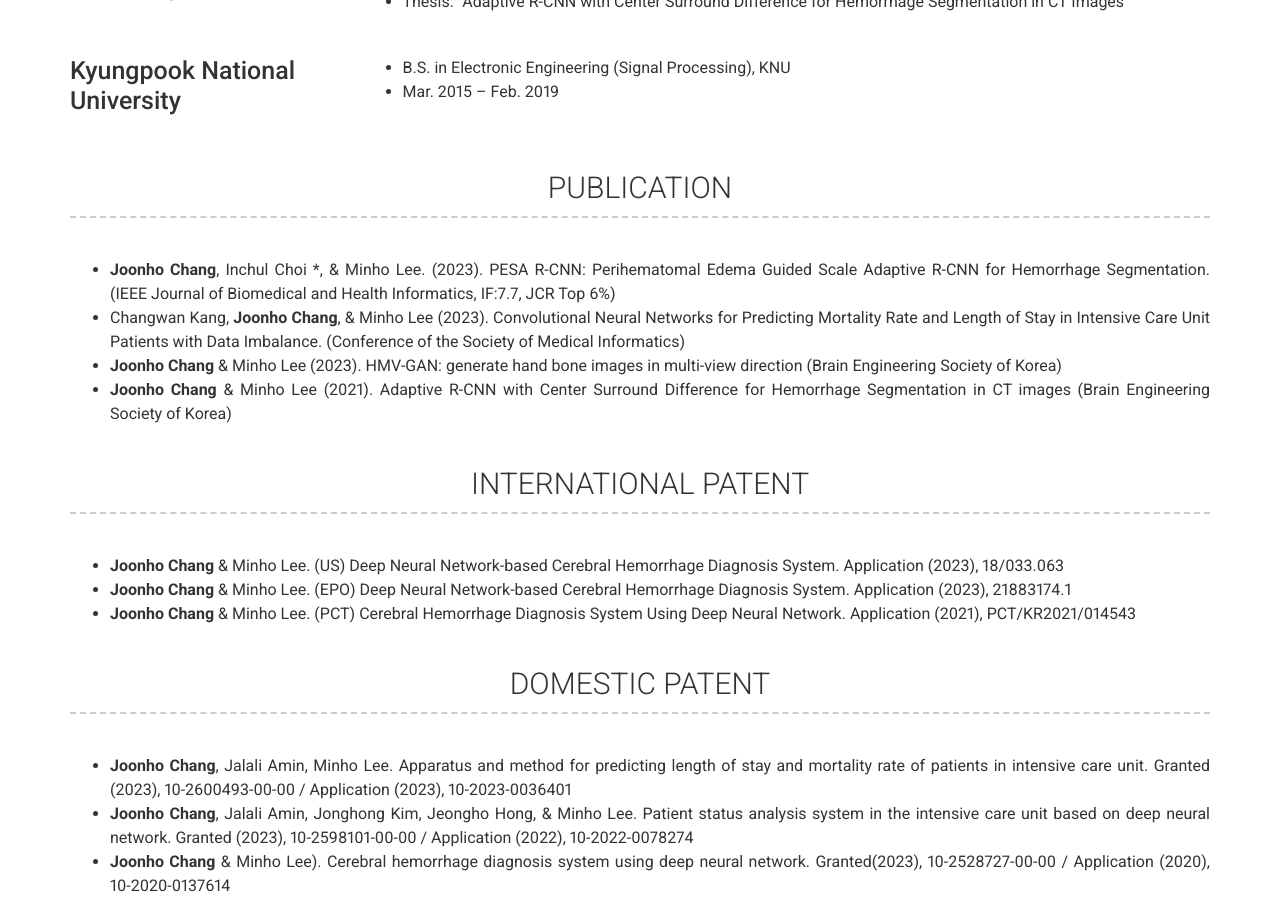
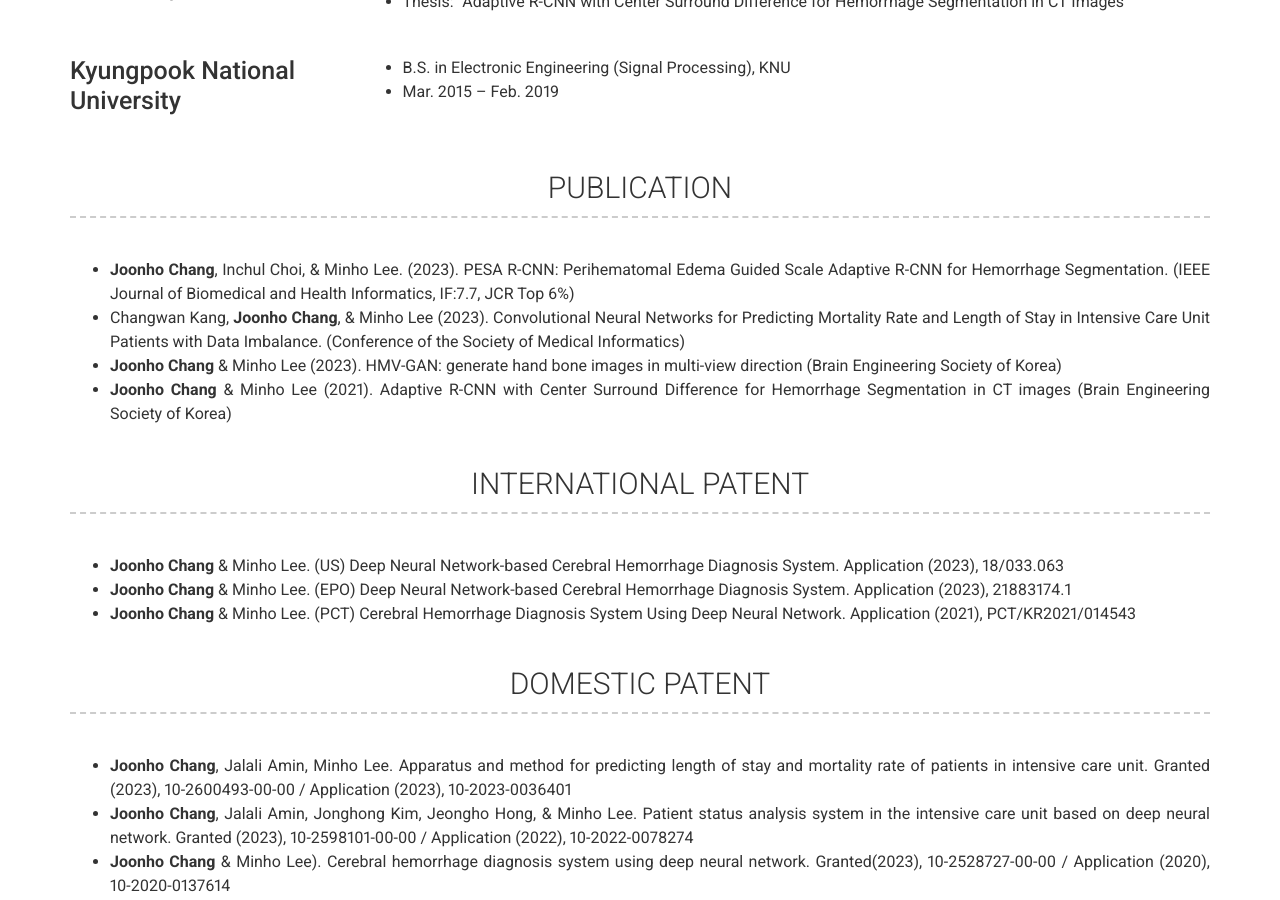
Before and after one commit to joonhozx/joonhozx.github.io, a Jekyll site: the page built from index.md, in a window 1280 px wide and 900 px high, scrolled down 779 px. Built offline with Jekyll 4.4.1, drawn with Linux system fonts in a browser that asks for light colours; nearby versions of some CDN libraries.

Commit message:
Update _config.yml

```diff
--- a/_config.yml
+++ b/_config.yml
@@ -101,7 +101,7 @@ content:
   - title: PUBLICATION
     layout: text
     content: | # this will include new lines to allow paragraphs
-      - **Joonho Chang**, Inchul Choi \*, & Minho Lee. (2023). PESA R-CNN: Perihematomal Edema Guided Scale Adaptive R-CNN for Hemorrhage Segmentation. (IEEE Journal of Biomedical and Health Informatics, IF:7.7, JCR Top 6%)
+      - **Joonho Chang**, Inchul Choi, & Minho Lee. (2023). PESA R-CNN: Perihematomal Edema Guided Scale Adaptive R-CNN for Hemorrhage Segmentation. (IEEE Journal of Biomedical and Health Informatics, IF:7.7, JCR Top 6%)
       - Changwan Kang, **Joonho Chang**, & Minho Lee (2023). Convolutional Neural Networks for Predicting Mortality Rate and Length of Stay in Intensive Care Unit Patients with Data Imbalance. (Conference of the Society of Medical Informatics)
       - **Joonho Chang** & Minho Lee (2023). HMV-GAN: generate hand bone images in multi-view direction (Brain Engineering Society of Korea)
       - **Joonho Chang** & Minho Lee (2021). Adaptive R-CNN with Center Surround Difference for Hemorrhage Segmentation in CT images (Brain Engineering Society of Korea)
```
